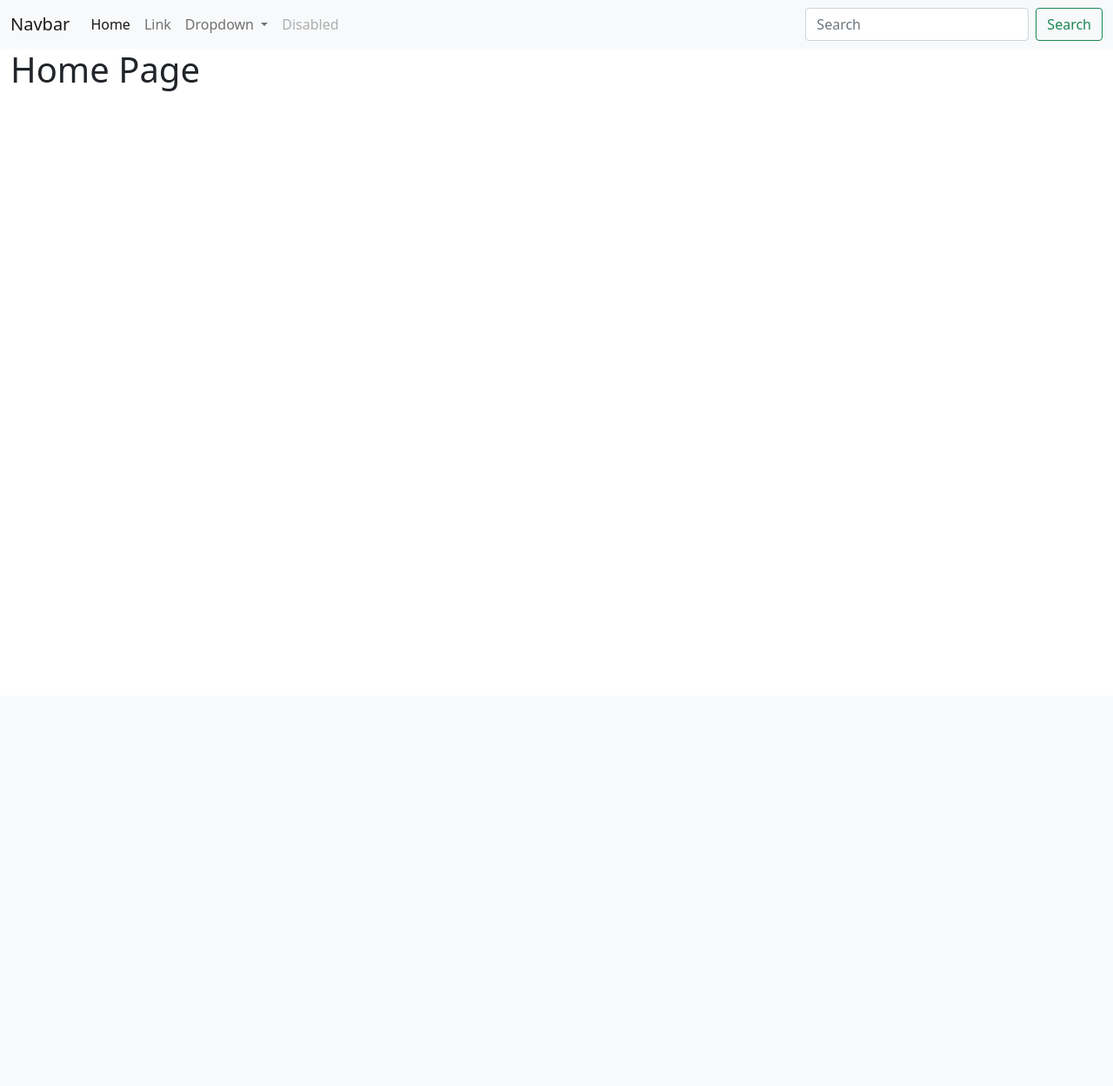
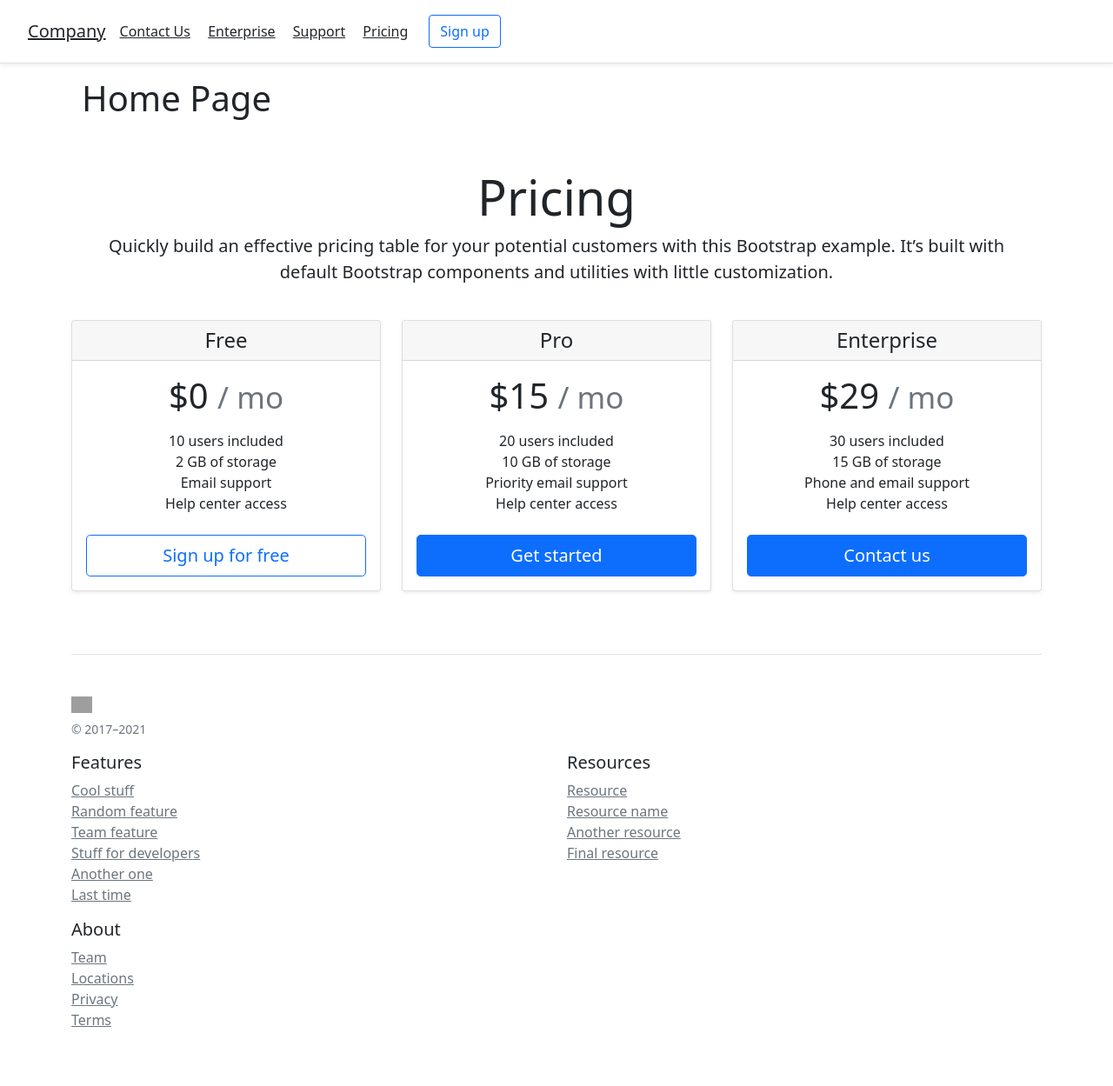
Before and after one commit to ianmubangizi/php-mvc-framework, a PHP site: page / in a window 1280 px wide. Shown: the whole page at 87% size. Before the commit the page ends 105 px from the top, so only its background shows below. Run offline with PHP 8.4, Linux system fonts and the light colour scheme; some libraries are stand-ins or nearby versions; grey boxes are pictures that could not be loaded.

Commit message:
Update main.php

```diff
--- a/views/layouts/main.php
+++ b/views/layouts/main.php
@@ -12,43 +12,116 @@
     <title>{{page_title}}</title>
   </head>
   <body>
-     <nav class="navbar navbar-expand-lg navbar-light bg-light">
-      <div class="container-fluid">
-        <a class="navbar-brand" href="#">Navbar</a>
-        <button class="navbar-toggler" type="button" data-bs-toggle="collapse" data-bs-target="#navbarSupportedContent" aria-controls="navbarSupportedContent" aria-expanded="false" aria-label="Toggle navigation">
-          <span class="navbar-toggler-icon"></span>
-        </button>
-        <div class="collapse navbar-collapse" id="navbarSupportedContent">
-          <ul class="navbar-nav me-auto mb-2 mb-lg-0">
-            <li class="nav-item">
-              <a class="nav-link active" aria-current="page" href="#">Home</a>
-            </li>
-            <li class="nav-item">
-              <a class="nav-link" href="#">Link</a>
-            </li>
-            <li class="nav-item dropdown">
-              <a class="nav-link dropdown-toggle" href="#" id="navbarDropdown" role="button" data-bs-toggle="dropdown" aria-expanded="false">
-                Dropdown
-              </a>
-              <ul class="dropdown-menu" aria-labelledby="navbarDropdown">
-                <li><a class="dropdown-item" href="#">Action</a></li>
-                <li><a class="dropdown-item" href="#">Another action</a></li>
-                <li><hr class="dropdown-divider"></li>
-                <li><a class="dropdown-item" href="#">Something else here</a></li>
-              </ul>
-            </li>
-            <li class="nav-item">
-              <a class="nav-link disabled" href="#" tabindex="-1" aria-disabled="true">Disabled</a>
-            </li>
-          </ul>
-          <form class="d-flex">
-            <input class="form-control me-2" type="search" placeholder="Search" aria-label="Search">
-            <button class="btn btn-outline-success" type="submit">Search</button>
-          </form>
+     <header class="d-flex flex-column flex-md-row align-items-center p-3 px-md-4 mb-3 bg-body border-bottom shadow-sm">
+       <a class="p-2 text-dark" href="/"><p class="h5 my-0 me-md-auto fw-normal">Company</p></a>
+       <nav class="my-2 my-md-0 me-md-3">
+          <a class="p-2 text-dark" href="/contact">Contact Us</a>
+          <a class="p-2 text-dark" href="#">Enterprise</a>
+          <a class="p-2 text-dark" href="#">Support</a>
+          <a class="p-2 text-dark" href="#">Pricing</a>
+        </nav>
+        <a class="btn btn-outline-primary" href="#">Sign up</a>
+    </header>
+
+    <main class="container">
+      {{content}}
+      <div class="pricing-header px-3 py-3 pt-md-5 pb-md-4 mx-auto text-center">
+        <h1 class="display-4">Pricing</h1>
+        <p class="lead">Quickly build an effective pricing table for your potential customers with this Bootstrap example. It’s built with default Bootstrap components and utilities with little customization.</p>
+      </div>
+
+      <div class="row row-cols-1 row-cols-md-3 mb-3 text-center">
+        <div class="col">
+          <div class="card mb-4 shadow-sm">
+          <div class="card-header">
+            <h4 class="my-0 fw-normal">Free</h4>
+          </div>
+          <div class="card-body">
+            <h1 class="card-title pricing-card-title">$0 <small class="text-muted">/ mo</small></h1>
+            <ul class="list-unstyled mt-3 mb-4">
+              <li>10 users included</li>
+              <li>2 GB of storage</li>
+              <li>Email support</li>
+              <li>Help center access</li>
+            </ul>
+            <button type="button" class="w-100 btn btn-lg btn-outline-primary">Sign up for free</button>
+          </div>
+        </div>
+        </div>
+        <div class="col">
+          <div class="card mb-4 shadow-sm">
+          <div class="card-header">
+            <h4 class="my-0 fw-normal">Pro</h4>
+          </div>
+          <div class="card-body">
+            <h1 class="card-title pricing-card-title">$15 <small class="text-muted">/ mo</small></h1>
+            <ul class="list-unstyled mt-3 mb-4">
+              <li>20 users included</li>
+              <li>10 GB of storage</li>
+              <li>Priority email support</li>
+              <li>Help center access</li>
+            </ul>
+            <button type="button" class="w-100 btn btn-lg btn-primary">Get started</button>
+          </div>
+        </div>
+        </div>
+        <div class="col">
+          <div class="card mb-4 shadow-sm">
+          <div class="card-header">
+            <h4 class="my-0 fw-normal">Enterprise</h4>
+          </div>
+          <div class="card-body">
+            <h1 class="card-title pricing-card-title">$29 <small class="text-muted">/ mo</small></h1>
+            <ul class="list-unstyled mt-3 mb-4">
+              <li>30 users included</li>
+              <li>15 GB of storage</li>
+              <li>Phone and email support</li>
+              <li>Help center access</li>
+            </ul>
+            <button type="button" class="w-100 btn btn-lg btn-primary">Contact us</button>
+          </div>
+        </div>
         </div>
       </div>
-    </nav>
-    {{content}}
+
+      <footer class="pt-4 my-md-5 pt-md-5 border-top">
+        <div class="row">
+          <div class="col-12 col-md">
+            <img class="mb-2" src="/docs/5.0/assets/brand/bootstrap-logo.svg" alt="" width="24" height="19">
+            <small class="d-block mb-3 text-muted">&copy; 2017–2021</small>
+          </div>
+          <div class="col-6 col-md">
+            <h5>Features</h5>
+            <ul class="list-unstyled text-small">
+              <li><a class="link-secondary" href="#">Cool stuff</a></li>
+              <li><a class="link-secondary" href="#">Random feature</a></li>
+              <li><a class="link-secondary" href="#">Team feature</a></li>
+              <li><a class="link-secondary" href="#">Stuff for developers</a></li>
+              <li><a class="link-secondary" href="#">Another one</a></li>
+              <li><a class="link-secondary" href="#">Last time</a></li>
+            </ul>
+          </div>
+          <div class="col-6 col-md">
+            <h5>Resources</h5>
+            <ul class="list-unstyled text-small">
+              <li><a class="link-secondary" href="#">Resource</a></li>
+              <li><a class="link-secondary" href="#">Resource name</a></li>
+              <li><a class="link-secondary" href="#">Another resource</a></li>
+              <li><a class="link-secondary" href="#">Final resource</a></li>
+            </ul>
+          </div>
+          <div class="col-6 col-md">
+            <h5>About</h5>
+            <ul class="list-unstyled text-small">
+              <li><a class="link-secondary" href="#">Team</a></li>
+              <li><a class="link-secondary" href="#">Locations</a></li>
+              <li><a class="link-secondary" href="#">Privacy</a></li>
+              <li><a class="link-secondary" href="#">Terms</a></li>
+            </ul>
+          </div>
+        </div>
+      </footer>
+    </main>
     <script src="https://cdn.jsdelivr.net/npm/@popperjs/core@2.6.0/dist/umd/popper.min.js" integrity="sha384-KsvD1yqQ1/1+IA7gi3P0tyJcT3vR+NdBTt13hSJ2lnve8agRGXTTyNaBYmCR/Nwi" crossorigin="anonymous"></script>
     <script src="https://cdn.jsdelivr.net/npm/bootstrap@5.0.0-beta2/dist/js/bootstrap.min.js" integrity="sha384-nsg8ua9HAw1y0W1btsyWgBklPnCUAFLuTMS2G72MMONqmOymq585AcH49TLBQObG" crossorigin="anonymous"></script>
   </body>
```
